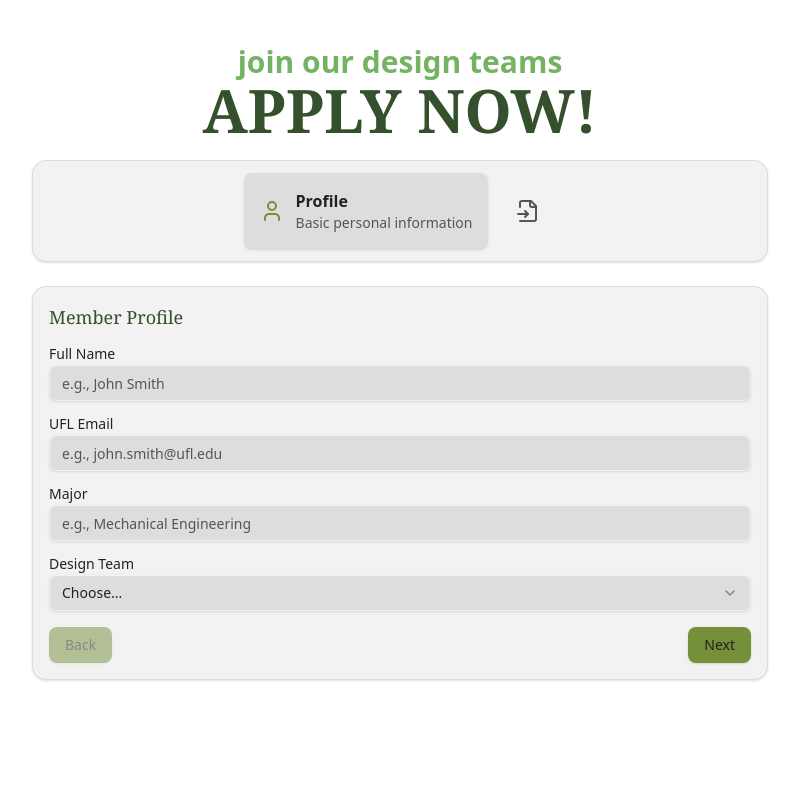
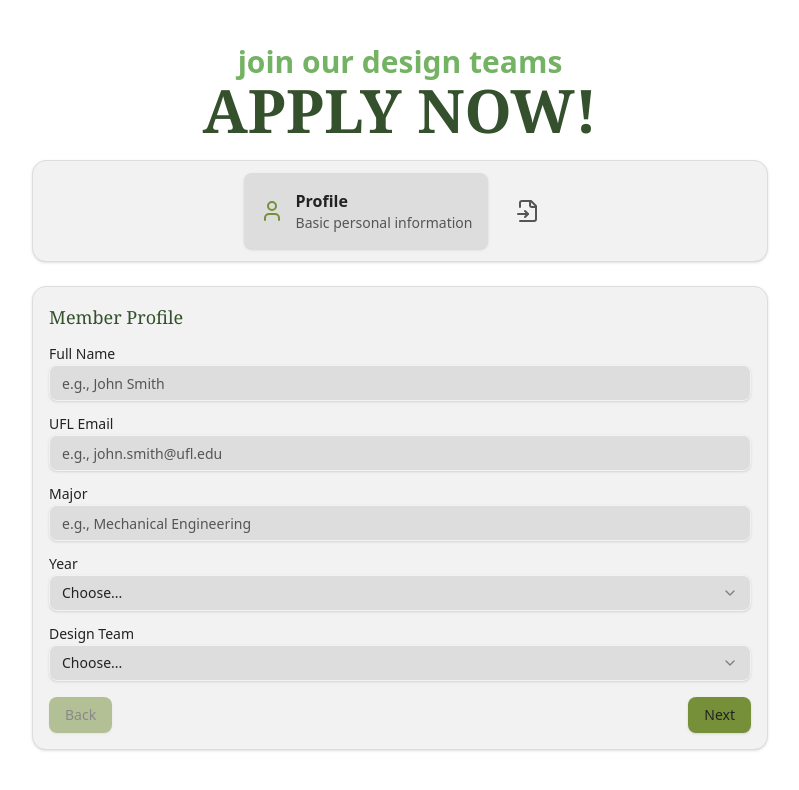
Before and after one commit to ufrealworldengineering/rwe-web-hub-frontend, a React (Vite) app: page /applications in a window 1280 px wide. Shown: the top 790 px of the page, without its empty margins (240-1039 px from the left). Built offline with nearby package versions, Linux system fonts and the light colour scheme; no server answers.

Commit message:
Add "year" field for application

```diff
--- a/src/components/form-stepper/Teams/Default/steps.tsx
+++ b/src/components/form-stepper/Teams/Default/steps.tsx
@@ -21,7 +21,7 @@
     const errors = formState.errors ?? {};
 
     return (
-        <div className='space-y-4'>
+        <div className='space-y-4' id='default_1'>
             <h2 className='text-lg font-medium'>Member Profile</h2>
             <div>
                 <Label htmlFor='full_name'>Full Name</Label>
@@ -52,6 +52,33 @@
                     className='mt-1 bg-background-tertiary'
                 />
                 {errors.major && <p className='text-sm text-red-500'>{String(errors.major?.message)}</p>}
+            </div>
+            <div>
+                <Label>Year</Label>
+                <Controller
+                    control={control}
+                    name='year'
+                    defaultValue='default'
+                    rules={{
+                        validate: value => value !== 'default' || 'Please choose your year'
+                    }}
+                    render={({ field: { value, onChange } }) => (
+                        <Select onValueChange={onChange} value={value}>
+                            <SelectTrigger className='mt-1 bg-background-tertiary'>
+                                <SelectValue placeholder='Choose...' />
+                            </SelectTrigger>
+                            <SelectContent>
+                                <SelectItem value='default'>Choose...</SelectItem>
+                                <SelectItem value='first'>First</SelectItem>
+                                <SelectItem value='second'>Second</SelectItem>
+                                <SelectItem value='third'>Third</SelectItem>
+                                <SelectItem value='fourth'>Fourth</SelectItem>
+                                <SelectItem value='other'>Other</SelectItem>
+                            </SelectContent>
+                        </Select>
+                    )}
+                />
+                {errors.year && <p className='text-sm text-red-500'>{String(errors.year?.message)}</p>}
             </div>
             <div>
                 <Label>Design Team</Label>
@@ -90,7 +117,7 @@
     const errors = formState.errors ?? {};
 
     return (
-        <div className='space-y-4'>
+        <div className='space-y-4' id='default_2'>
             <h2 className='text-lg font-medium'>Key Information</h2>
             <div>
                 <Label htmlFor='resume'>Please upload your resume</Label>
```
